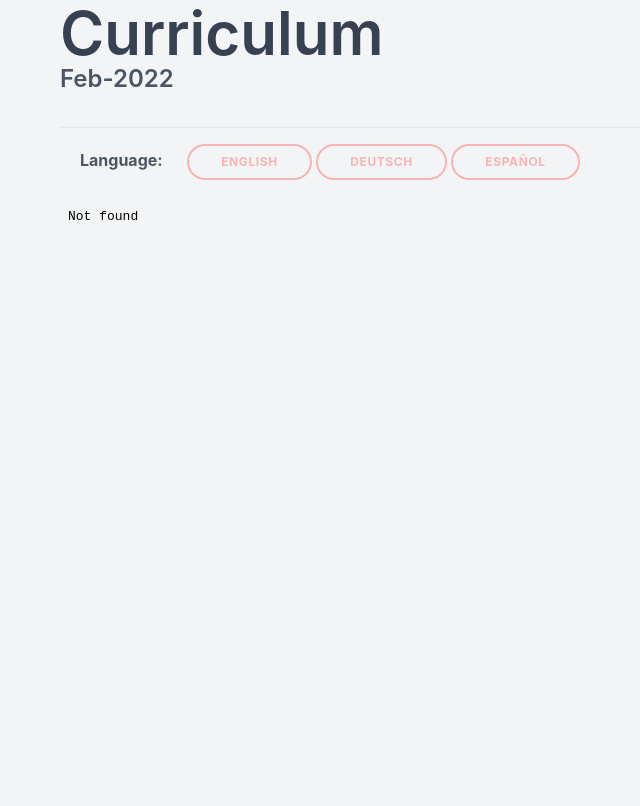
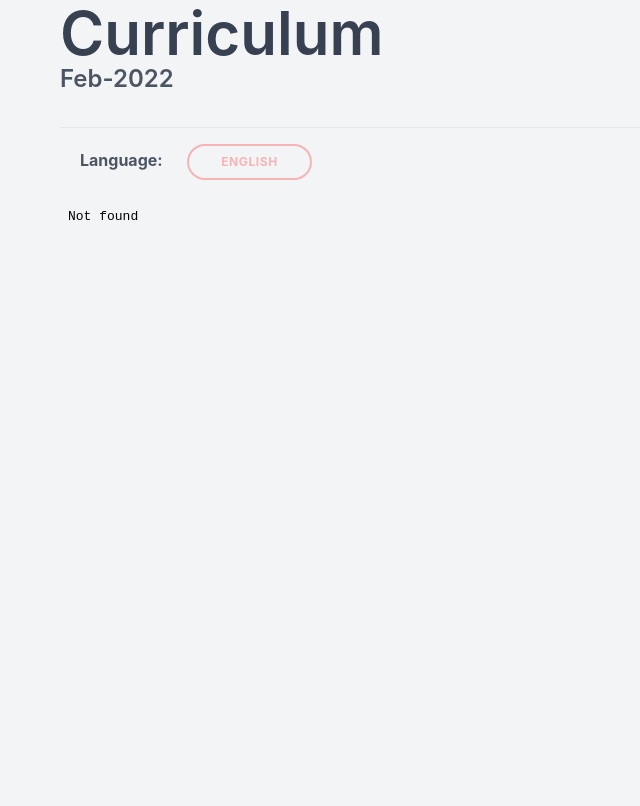
Before and after one commit to DASanti/DASanti.github.io, a website: page index.html in a window 1280 px wide. Shown: the part 1514-2320 px from the top of the page, without its empty margins (324-964 px from the left). Drawn offline with nearby package versions, Linux system fonts and the light colour scheme.

Commit message:
Removed Deutsch and Spanish CVs. Updated English CV.

```diff
--- a/index.html
+++ b/index.html
@@ -1101,13 +1101,9 @@
 					<h4 class="font-bold mt-6 pb-2 border-b border-gray-200"></h4>
 					<div>
 						<h4 class="inline-block px-5 font-bold">Language: </h4>
-						<button  id="cv/CV. Diego A. Santisteban [EN] [2022].pdf" class="px-8 py-2 my-4 transition ease-out duration-500 hover:bg-red-300 focus:bg-red-300 focus:text-white hover:text-white text-red-300 border-red-300 md:border-2 rounded-full uppercase text-xs font-bold cursor-pointer tracking-wider" onclick="function_tcv(this);">
+						<button  id="cv/CV. Diego A. Santisteban [EN] [2025].pdf" class="px-8 py-2 my-4 transition ease-out duration-500 hover:bg-red-300 focus:bg-red-300 focus:text-white hover:text-white text-red-300 border-red-300 md:border-2 rounded-full uppercase text-xs font-bold cursor-pointer tracking-wider" onclick="function_tcv(this);">
 						English</button>
-						<button  id="cv/CV. Diego A. Santisteban [DE] [2022].pdf" class="px-8 py-2 my-4 transition ease-out duration-500 hover:bg-red-300 focus:bg-red-300 focus:text-white hover:text-white text-red-300 border-red-300 md:border-2 rounded-full uppercase text-xs font-bold cursor-pointer tracking-wider" onclick="function_tcv(this);">
-						Deutsch</button>
-						<button  id="cv/CV. Diego A. Santisteban [ES] [2022].pdf" class="px-8 py-2 my-4 transition ease-out duration-500 hover:bg-red-300 focus:bg-red-300 focus:text-white hover:text-white text-red-300 border-red-300 md:border-2 rounded-full uppercase text-xs font-bold cursor-pointer tracking-wider" onclick="function_tcv(this);">
-						Español</button>
-						<iframe src="cv/CV. Diego A. Santisteban [EN] [2022].pdf" class="w-full" frameborder="0" height="1320px" id="cvframe"></iframe>
+						<iframe src="cv/CV. Diego A. Santisteban [EN] [2025].pdf" class="w-full" frameborder="0" height="1320px" id="cvframe"></iframe>
 					</div>
 				</div>
 			</section>
```
Also changed, not shown: 1 other file.
